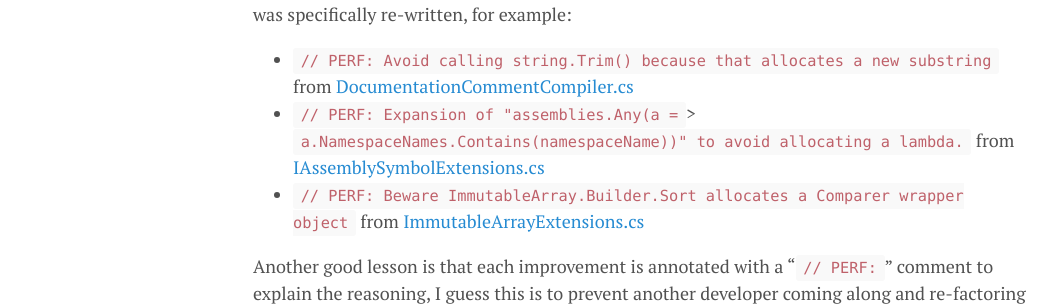
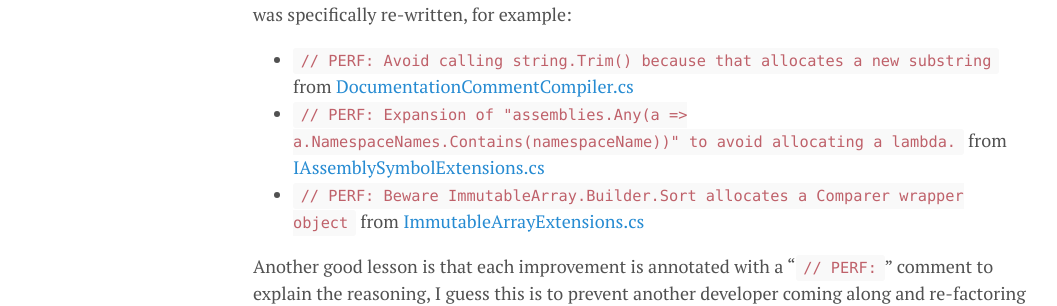
Before and after one commit to mattwarren/mattwarren.github.io, a Jekyll site: the page built from _posts/2014-06-10-roslyn-code-base-performance-lessons-part-2.md, in a window 1280 px wide and 900 px high, scrolled down 1097 px. Shown: the part 159-465 px from the top of the window, without its empty margins (0-1057 px from the left). Built offline with Jekyll 4.4.1, drawn with Linux system fonts in a browser that asks for light colours; Markdown is read by kramdown in place of the engine named in the settings; some of the changed text lies outside the part shown.

Commit message:
yet more formatting!

````diff
--- a/_posts/2014-06-10-roslyn-code-base-performance-lessons-part-2.md
+++ b/_posts/2014-06-10-roslyn-code-base-performance-lessons-part-2.md
@@ -38,14 +38,12 @@
 
 Within the .NET framework there are many methods that cause allocations, for instance String.Trim(..) or any LINQ methods. To combat this we can find several examples where code was specifically re-written, for example:
 
-<ul>
-<li><code>// PERF: Avoid calling string.Trim() because that allocates a new substring</code>
-from <a href="http://source.roslyn.codeplex.com/#Microsoft.CodeAnalysis.CSharp/Compiler/DocumentationCommentCompiler.cs#731" target="_blank">DocumentationCommentCompiler.cs</a></li>
-<li><code>// PERF: Expansion of "assemblies.Any(a =</code>&gt; <code>a.NamespaceNames.Contains(namespaceName))" to avoid allocating a lambda.</code>
-from <a href="http://source.roslyn.codeplex.com/#Microsoft.CodeAnalysis.Workspaces/Shared/Extensions/IAssemblySymbolExtensions.cs#17" target="_blank">IAssemblySymbolExtensions.cs</a> </li>
-<li><code>// PERF: Beware ImmutableArray.Builder.Sort allocates a Comparer wrapper object</code>
-from <a href="http://source.roslyn.codeplex.com/#Microsoft.CodeAnalysis/Collections/ImmutableArrayExtensions.cs#439" target="_blank">ImmutableArrayExtensions.cs</a></li>
-</ul>
+- ```// PERF: Avoid calling string.Trim() because that allocates a new substring```
+from <a href="http://source.roslyn.codeplex.com/#Microsoft.CodeAnalysis.CSharp/Compiler/DocumentationCommentCompiler.cs#731" target="_blank">DocumentationCommentCompiler.cs</a>
+- ```// PERF: Expansion of "assemblies.Any(a => a.NamespaceNames.Contains(namespaceName))" to avoid allocating a lambda.```
+from <a href="http://source.roslyn.codeplex.com/#Microsoft.CodeAnalysis.Workspaces/Shared/Extensions/IAssemblySymbolExtensions.cs#17" target="_blank">IAssemblySymbolExtensions.cs</a>
+- ```// PERF: Beware ImmutableArray.Builder.Sort allocates a Comparer wrapper object```
+from <a href="http://source.roslyn.codeplex.com/#Microsoft.CodeAnalysis/Collections/ImmutableArrayExtensions.cs#439" target="_blank">ImmutableArrayExtensions.cs</a>
 
 Another good lesson is that each improvement is annotated with a "<code>// PERF:</code>" comment to explain the reasoning, I guess this is to prevent another developer coming along and re-factoring the code to something more readable (at the expense of performance).
 
````
Also changed, not shown: _posts/2014-06-23-measuring-the-impact-of-the-net-garbage-collector-an-update.md (+1 -1 lines), _posts/2014-09-01-stackoverflow-performance-lessons-part-1.md (+1 -1 lines).
